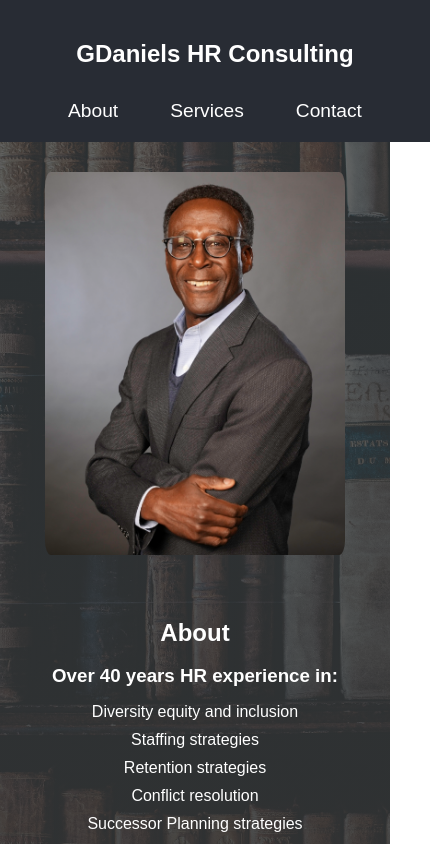
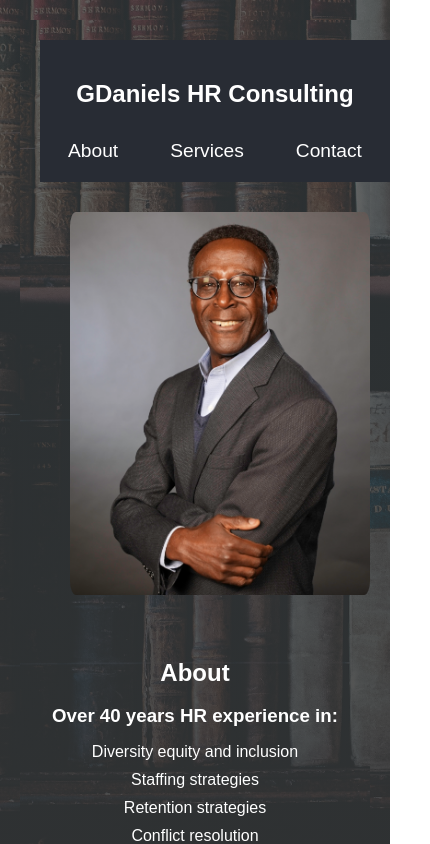
Before and after one commit to ed55567/gdanielshrconsulting, a React (Create React App) app: page / in a window 390 px wide. Shown: the top 844 px of the page, 430 px wide, since content can reach past the window. Built offline with nearby package versions, Linux system fonts and the light colour scheme.

Commit message:
added padding

```diff
--- a/src/App.css
+++ b/src/App.css
@@ -104,7 +104,7 @@ footer {
 
 @media (max-width: 768px) {
   .App {
-    padding: 0px;
+    padding: 20px;
   }
   .profile-photo {
     width: 300px;
```
